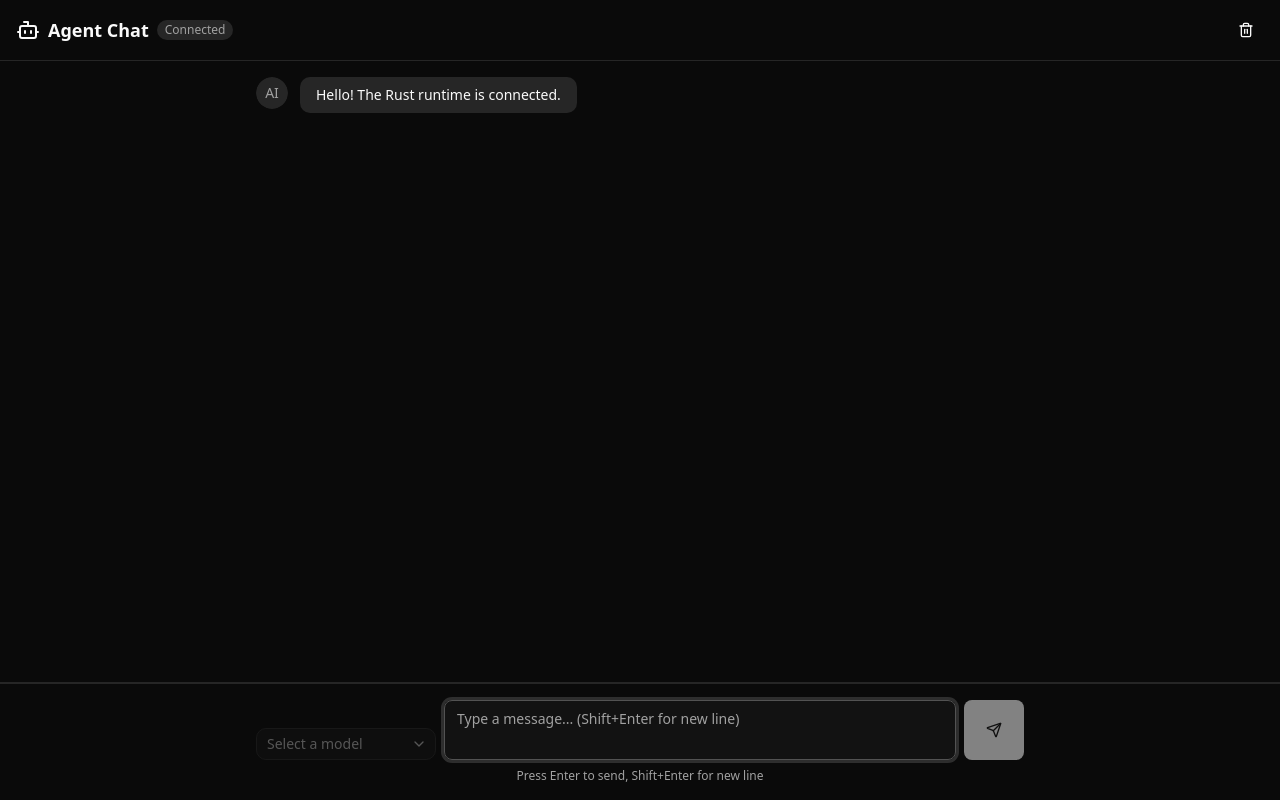
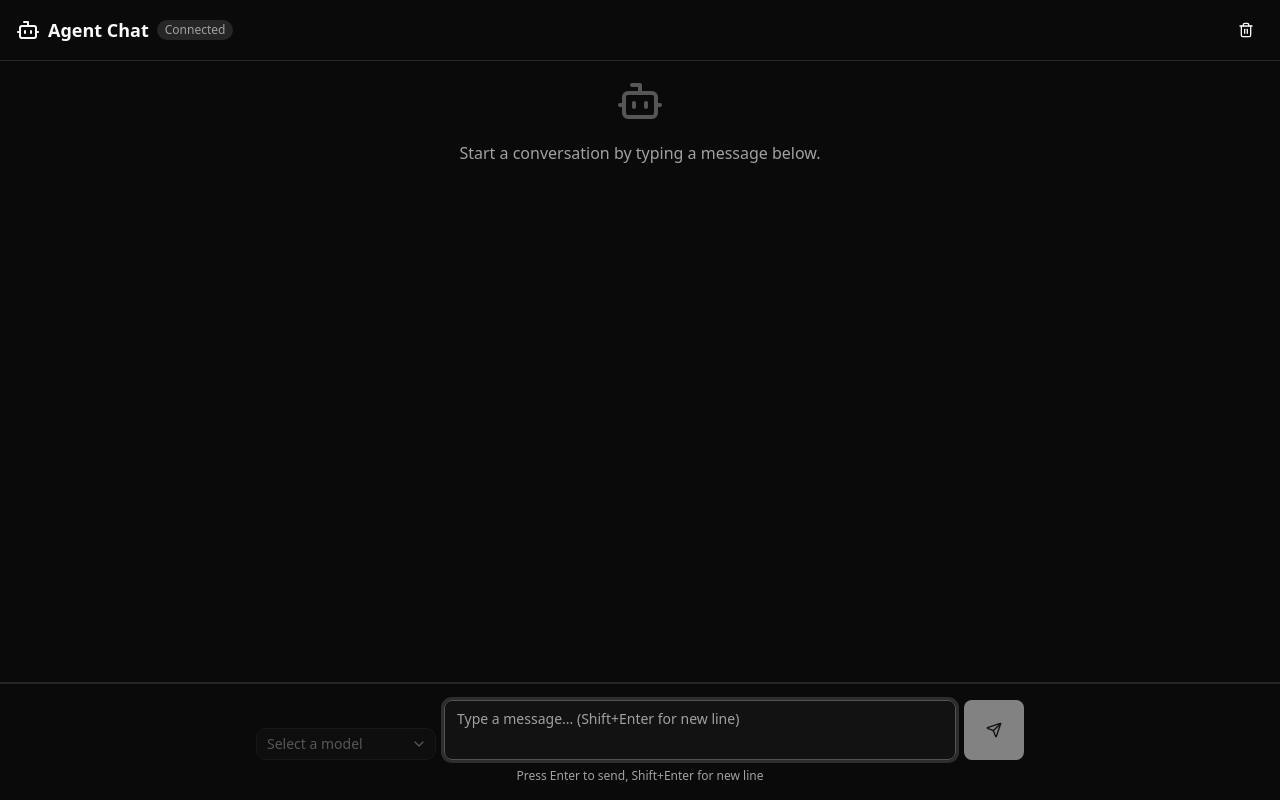
Before and after one commit to kraai-io/kraai, a React (Vite) app in the folder apps/agent-desktop/: page / in a window 1280 px wide. Built offline with nearby package versions, Linux system fonts and the light colour scheme.

Commit message:
remove initial message

```diff
--- a/apps/agent-desktop/src/App.tsx
+++ b/apps/agent-desktop/src/App.tsx
@@ -35,14 +35,7 @@ const deserializeModelKey = (key: string): [string, string] => {
 };
 
 function App(): React.JSX.Element {
-	const [messages, setMessages] = useState<Message[]>([
-		{
-			id: "welcome",
-			content: "Hello! The Rust runtime is connected.",
-			role: "assistant",
-			timestamp: new Date(),
-		},
-	]);
+	const [messages, setMessages] = useState<Message[]>([]);
 	const [inputValue, setInputValue] = useState("");
 	const [isLoading, setIsLoading] = useState(false);
 	const [models, setModels] = useState<Model[]>([]);
@@ -207,14 +200,7 @@ function App(): React.JSX.Element {
 	};
 
 	const clearChat = () => {
-		setMessages([
-			{
-				id: "welcome",
-				content: "Chat cleared! How can I help you today?",
-				role: "assistant",
-				timestamp: new Date(),
-			},
-		]);
+		setMessages([]);
 	};
 
 	const selectedModelName = selectedModel
```
